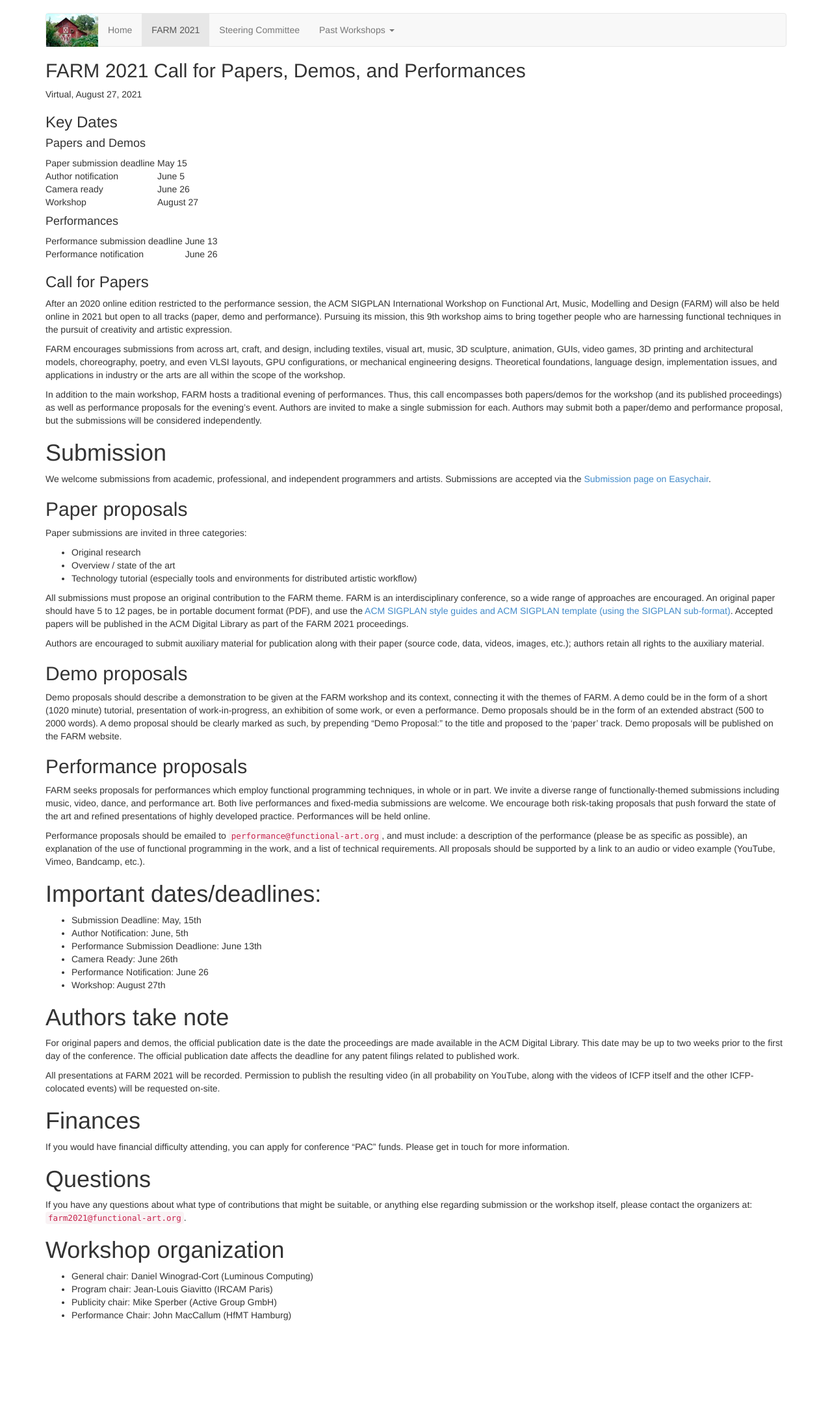
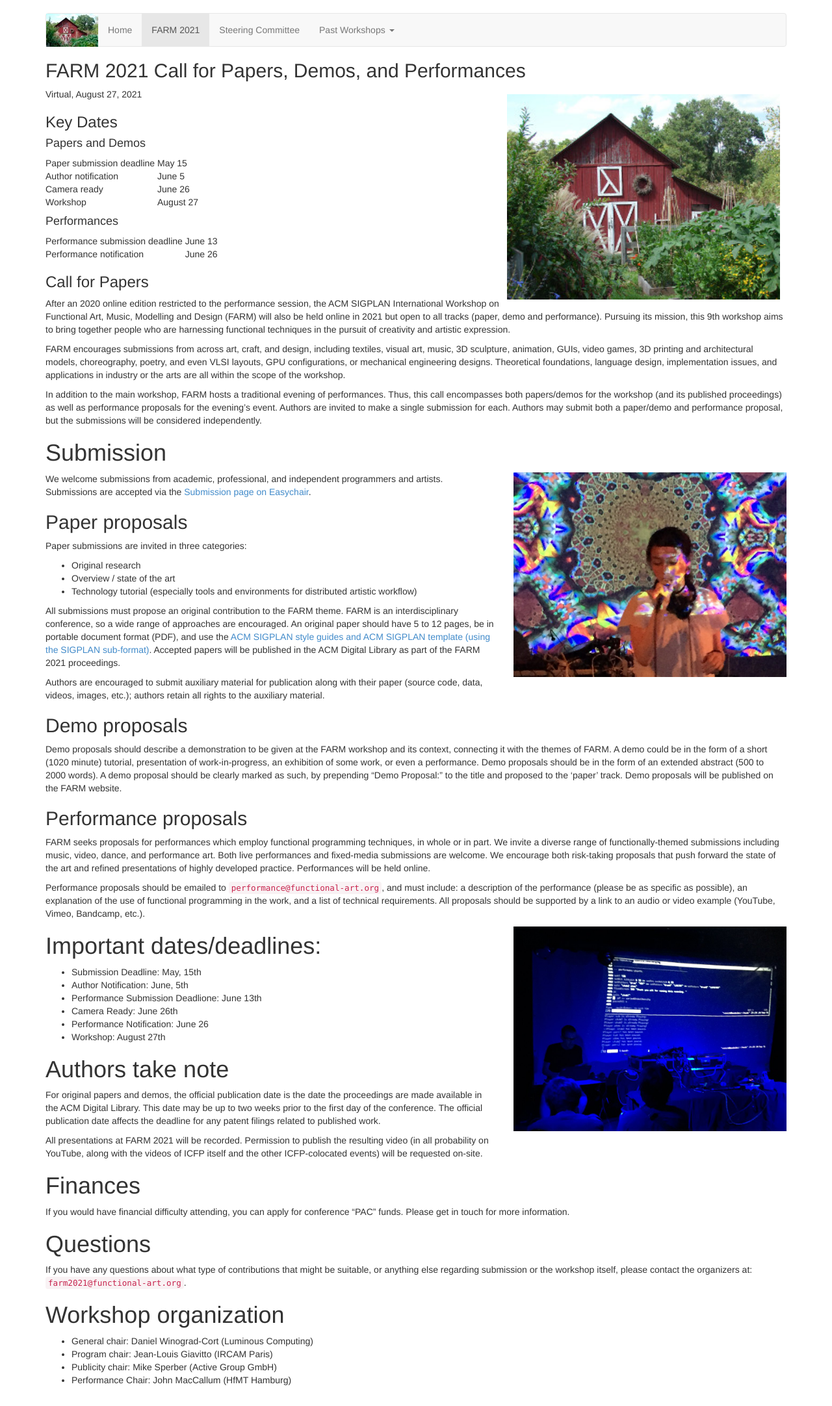
Before and after one commit to functional-art/functional-art.github.com, a Jekyll site: the page built from 2021/cfp.md, in a window 1280 px wide. Shown: the whole page at 65% size. Built offline with Jekyll 4.4.1, drawn with Linux system fonts in a browser that asks for light colours; nearby versions of some CDN libraries; before the commit the page ends 2064 px from its top, so only the background shows below that.

Commit message:
Pictures.

```diff
--- a/2021/cfp.md
+++ b/2021/cfp.md
@@ -5,6 +5,8 @@
 ---
 
 ## FARM 2021 Call for Papers, Demos, and Performances
+
+<img src="/files/farm-lambda-small.jpg" style="float: right; margin: 10px; width:30em" />
 
 Virtual, August 27, 2021
 
@@ -49,6 +51,8 @@
 independently.
 
 # Submission
+
+<span style="float: right; padding: 0 0 1em 2em"><img style="width: 30em" src="yulippe.jpg" /><br />
 
 We welcome submissions from academic, professional, and independent
 programmers and artists. Submissions are accepted via the [Submission
@@ -105,6 +109,8 @@
 proposals should be supported by a link to an audio or video example
 (YouTube, Vimeo, Bandcamp, etc.).
 
+<span style="float: right; padding: 0 0 1em 2em"><img style="width: 30em" src="renick.jpg" /><br />
+
 # Important dates/deadlines:
 
 - Submission Deadline: May, 15th
```
Also changed, not shown: 2021/renick.jpg (added), 2021/yulippe.jpg (added).
